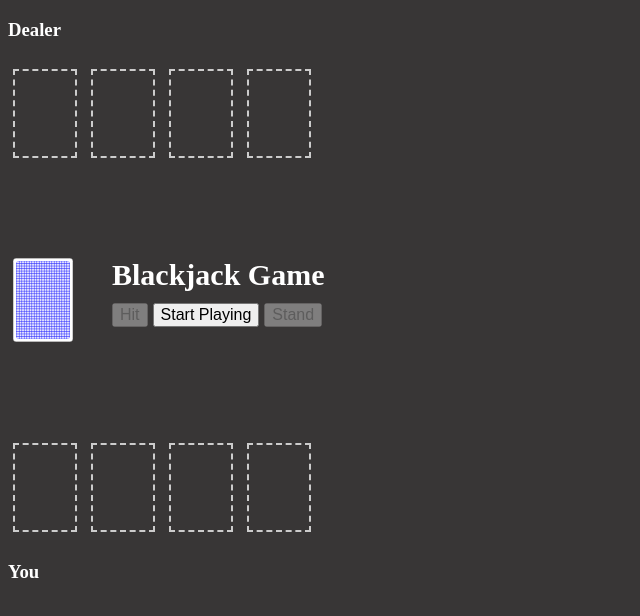
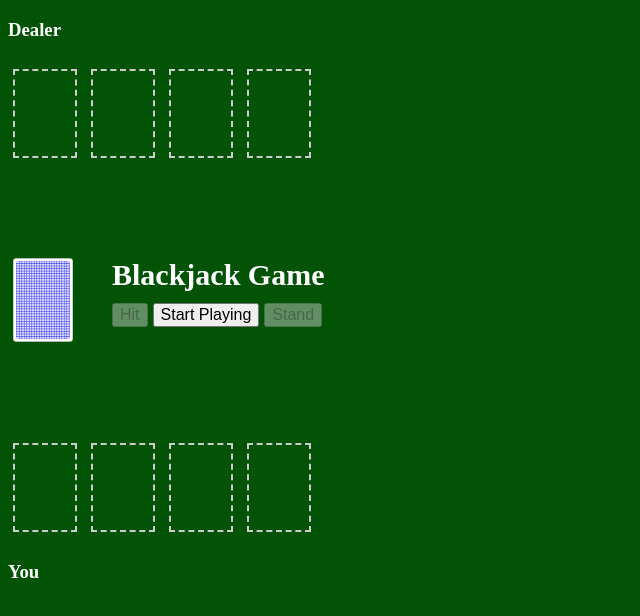
Before and after one commit to daniele-frade/blackjack-game, a plain HTML site: page index.html in a window 1280 px wide. Shown: the whole page, without its empty margins (0-640 px from the left). Drawn offline with Linux system fonts and the light colour scheme.

Commit message:
updating background color

```diff
--- a/style.css
+++ b/style.css
@@ -1,5 +1,5 @@
 body {
-    background-color: rgb(56, 54, 54);
+    background-color: rgb(3, 83, 6);
     color: white;
 }
 
```
